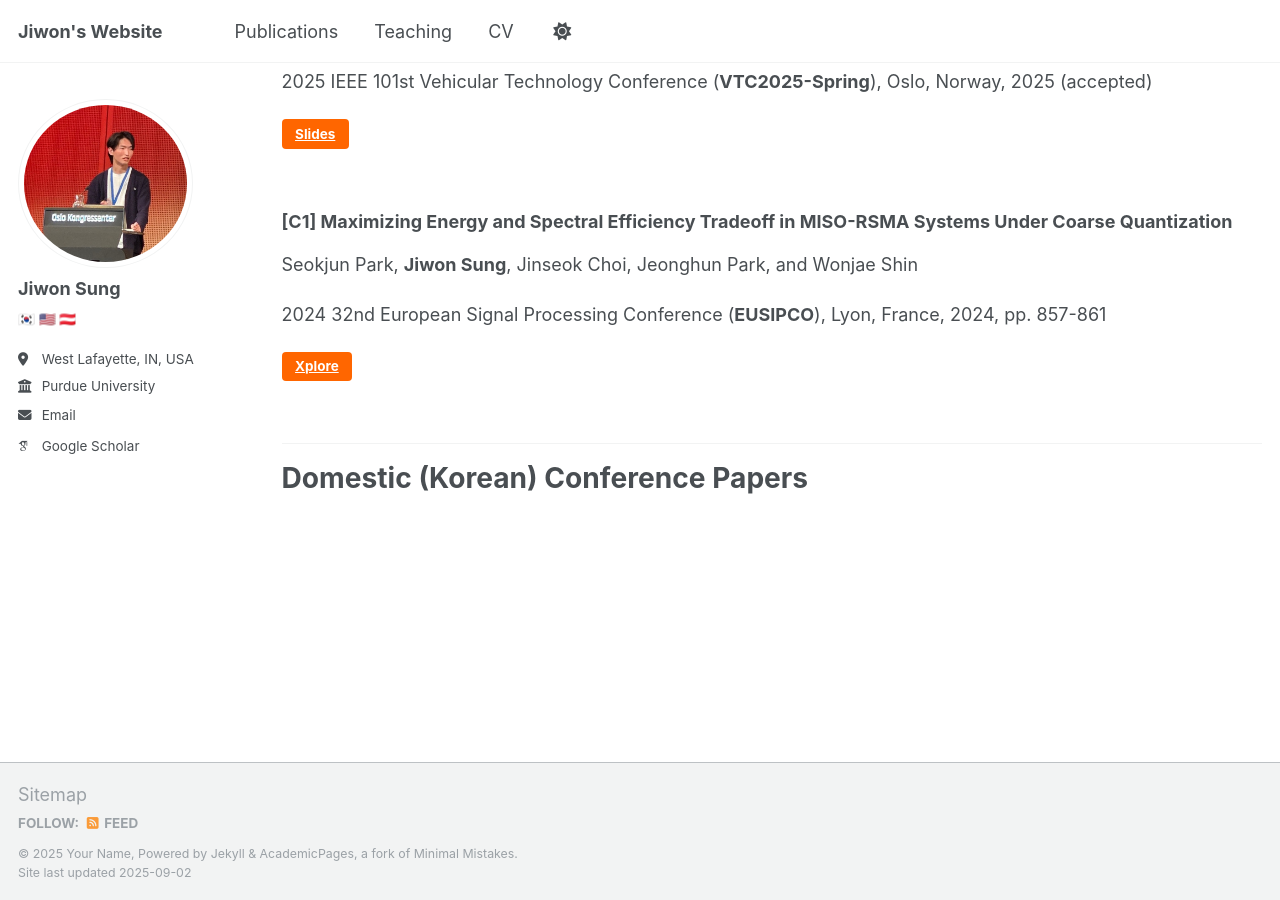
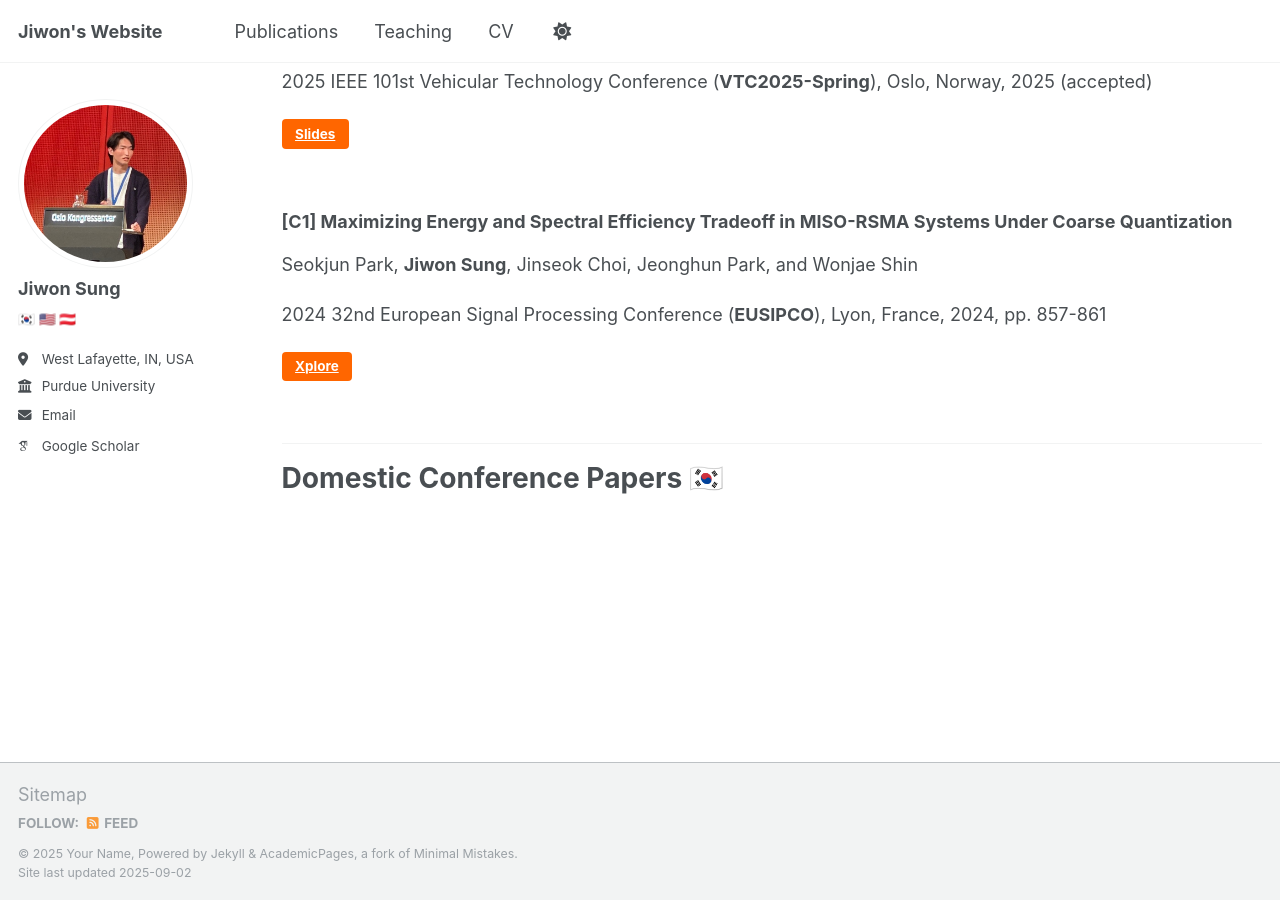
Before and after one commit to sunione/sunione.github.io, a Jekyll site: the page built from _pages/publications.md, in a window 1280 px wide and 900 px high, scrolled down 1033 px. Built offline with Jekyll 4.4.1, drawn with Linux system fonts in a browser that asks for light colours; some web fonts are replaced.

Commit message:
publications.md

```diff
--- a/_pages/publications.md
+++ b/_pages/publications.md
@@ -8,7 +8,7 @@ author_profile: true
 
 <!--
 <div style="display: flex; align-items: flex-start; margin-bottom: 30px; border-bottom: 1px solid #eee; padding-bottom: 20px;">
-  <img src="/images/paper-example.png" alt="Paper Example" style="width: 200px; height: auto; margin-right: 20px; flex-shrink: 0;">
+  <img src="/images/paper-example.png" alt="Paper Example" style="width: 250px; height: auto; margin-right: 20px; flex-shrink: 0;">
   <div>
     <h3 style="margin-top: 0;">Paper Title Number 5, with math E=mc²</h3>
     <p><em>Your Name</em>, You</p>
@@ -33,7 +33,7 @@ author_profile: true
 
 
 <div style="display: flex; align-items: flex-start; margin-bottom: 30px;">
-  <img src="/images/J2_system_model.png" alt="Paper 2" style="width: 200px; height: auto; margin-right: 20px; flex-shrink: 0;">
+  <img src="/images/J2_system_model.png" class="boxed-image" style="width: 250px; height: auto; margin-right: 20px; flex-shrink: 0;">
   <div>
     <h3 style="margin-top: 0;"> [S1] Power-Constrained and Quantized MIMO-RSMA Systems with Imperfect CSIT: Joint Precoding, Antenna Selection, and Power Control </h3>
     <p> <strong>Jiwon Sung</strong>, Seokjun Park, and Jinseok Choi </p>
@@ -56,7 +56,7 @@ author_profile: true
 
 
 <div style="display: flex; align-items: flex-start; margin-bottom: 30px;">
-  <img src="/images/J1_system_model.png" class="boxed-image" style="width: 200px; height: auto; margin-right: 20px; flex-shrink: 0;">
+  <img src="/images/J1_system_model.png" class="boxed-image" style="width: 250px; height: auto; margin-right: 20px; flex-shrink: 0;">
   <div>
     <h3 style="margin-top: 0;"> [J1] A New Interpretation of the Time-Interleaved ADC Mismatch Problem: A Tracking-Based Hybrid Calibration Approach </h3>
     <p> <strong>Jiwon Sung</strong> and Jinseok Choi </p>
@@ -111,7 +111,7 @@ International Conference Papers
 
 ---
 
-Domestic (Korean) Conference Papers
+Domestic Conference Papers 🇰🇷
 ======
 
 
```
